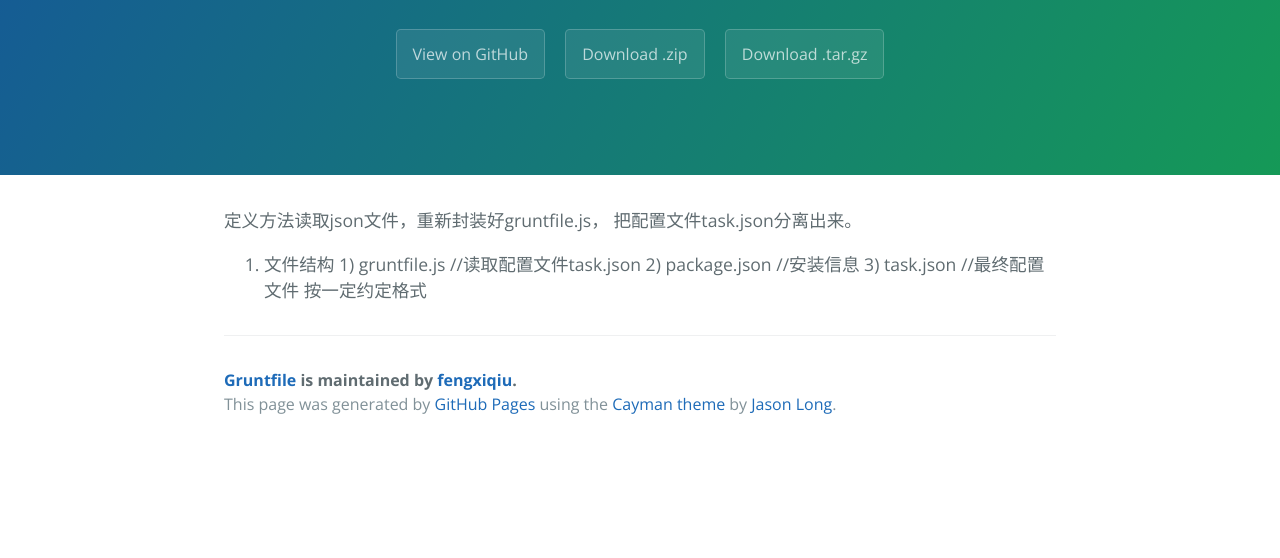
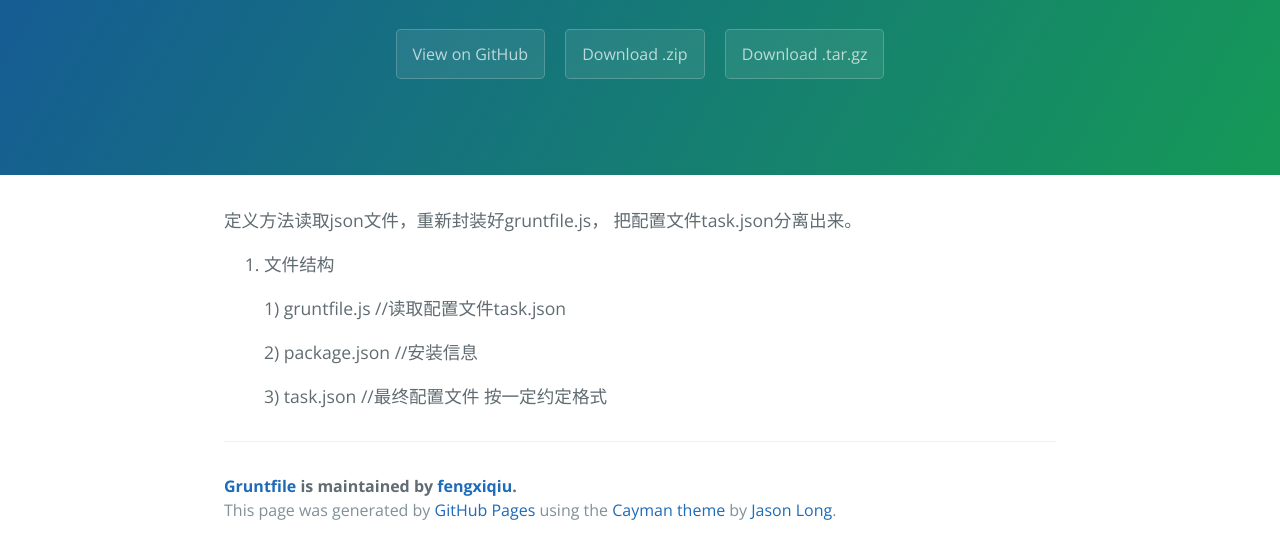
Before and after one commit to fengxiqiu/gruntfile, a website: page index.html in a window 1280 px wide. Shown: the part 208-766 px from the top of the page. Drawn offline with nearby package versions, Linux system fonts and the light colour scheme.

Commit message:
Update index.html

```diff
--- a/index.html
+++ b/index.html
@@ -22,10 +22,12 @@
       <p>定义方法读取json文件，重新封装好gruntfile.js， 把配置文件task.json分离出来。</p>
 
 <ol>
-<li>文件结构
-1) gruntfile.js //读取配置文件task.json
-2) package.json //安装信息
-3) task.json  //最终配置文件 按一定约定格式</li>
+<li>
+  <p>文件结构</p>
+<p>1) gruntfile.js //读取配置文件task.json</p>
+<p>2) package.json //安装信息</p>
+<p>3) task.json  //最终配置文件 按一定约定格式</p>
+</li>
 </ol>
 
       <footer class="site-footer">
```
